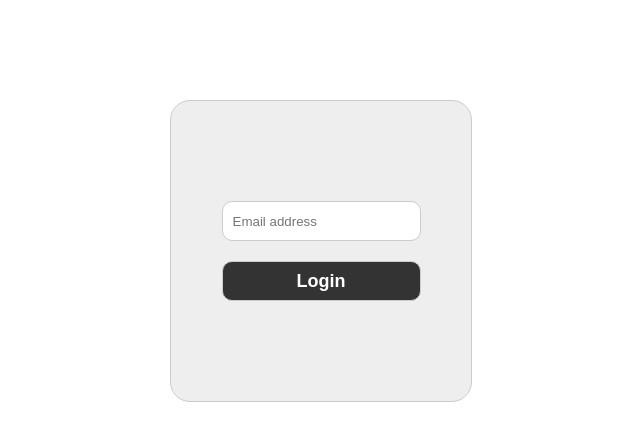
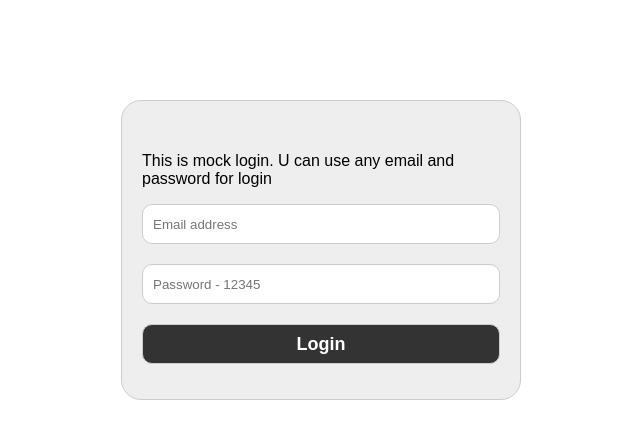
Before and after one commit to ugurtanpektas/chart-with-api-react, a React (Create React App) app: page /login in a window 1280 px wide. Shown: the top 440 px of the page, without its empty margins (319-959 px from the left). Built offline with nearby package versions, Linux system fonts and the light colour scheme.

Commit message:
Day filter added for daily chart

```diff
--- a/src/components/Home.js
+++ b/src/components/Home.js
@@ -43,7 +43,15 @@ class Home extends React.Component{
                     options={options}
                     width="100%"
                     height="400px"
-                    legendToggle
+                    controls={[
+                        {
+                          controlType: 'DateRangeFilter',
+                          options: {
+                            filterColumnLabel: 'Day',
+                            ui: { format: { pattern: 'dd' } },
+                          },
+                        },
+                      ]}
                     />
             )
        }
--- a/src/components/Login.js
+++ b/src/components/Login.js
@@ -21,7 +21,9 @@ class Login extends React.Component{
             <div className="login-container">
                 <form onSubmit={this.handleLogin}>
                     <div>
+                        <p>This is mock login. U can use any email and password for login</p>
                         <input type="email" name="email" placeholder="Email address" required/>
+                        <input type="password" name="password" placeholder="Password - 12345" required/>
                         <button type="submit">Login</button>
                     </div>
                 </form>
--- a/src/main.scss
+++ b/src/main.scss
@@ -51,10 +51,9 @@ body,html{
     position: absolute;
     padding: 20px;
     box-sizing: border-box;
-    overflow: auto;
 }
 .login-container{
-    width: 300px;
+    width: 400px;
     height: 300px;
     margin: 100px auto;
     border:1px solid #ccc;
@@ -64,6 +63,8 @@ body,html{
     align-items: center;
     justify-content: center;
     flex-direction: column;
+    padding: 20px;
+    box-sizing: border-box;
     input{
         height: 40px;
         border:1px solid #ccc;
```
